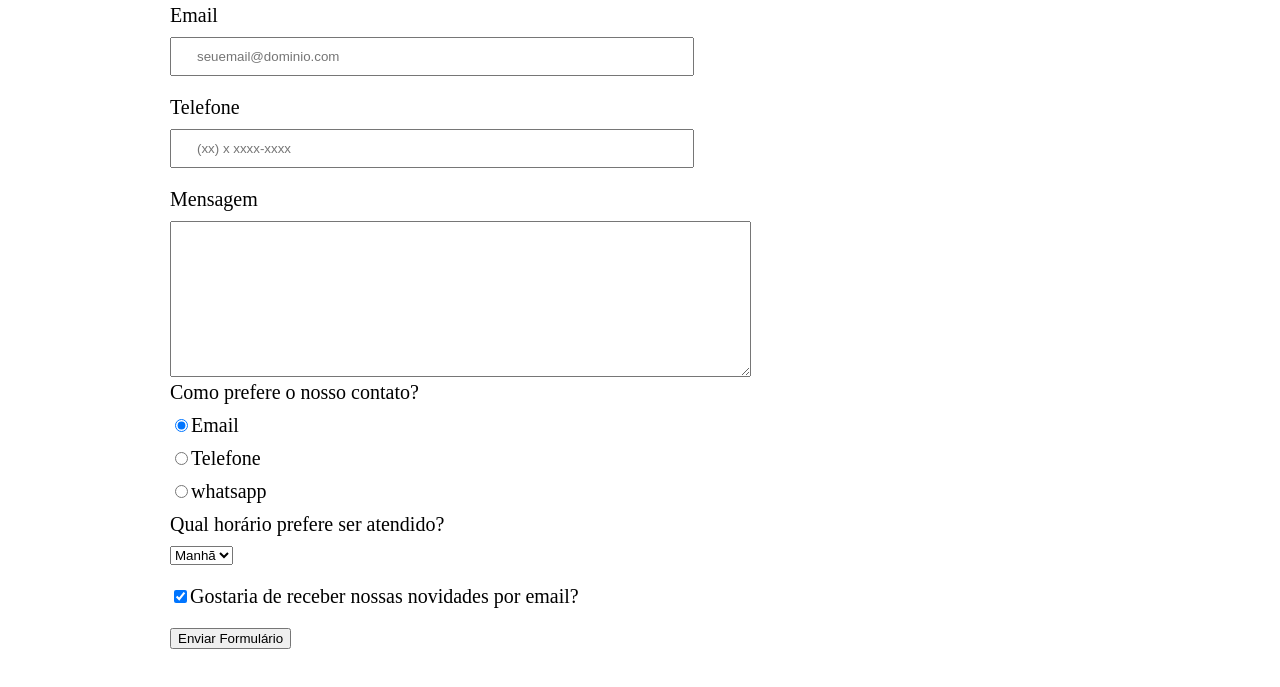
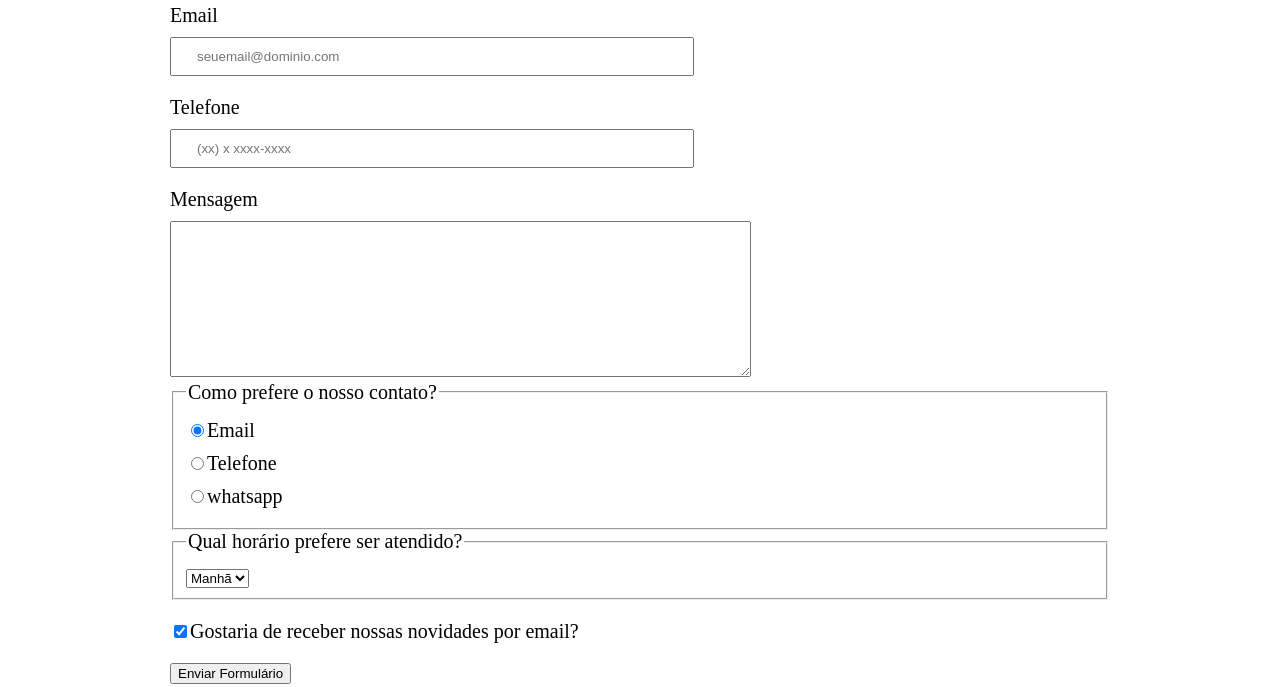
Before and after one commit to vivianerosario/Project-Barbearia-Alura, a plain HTML site: page contatos.html in a window 1280 px wide. Shown: the part 477-1164 px from the top of the page. Drawn offline with Linux system fonts and the light colour scheme.

Commit message:
Improving semantics and placing image descriptions

```diff
--- a/contatos.html
+++ b/contatos.html
@@ -11,7 +11,7 @@
 <body>
     <header>
         <div class="caixa">
-            <h1><img src="logo.png" alt=""></h1>
+            <h1><img src="logo.png" alt="Logo da barbearia Alura"></h1>
             <nav>
                 <ul>
                     <li><a href="index.html">Home</a></li>
@@ -39,8 +39,8 @@
             <textarea name="" id="msg" cols="70" rows="10" required></textarea>
 
             <!-- Form com Checkbox -->
-            <div>
-                <p>Como prefere o nosso contato?</p>
+            <fieldset>
+                <legend>Como prefere o nosso contato?</legend>
                 <label for="radio-email"><input type="radio" value="email" id="radio-email" name="contato" checked>Email</label>
 
 
@@ -50,16 +50,16 @@
                 <label for="radio-whatsapp"><input type="radio" value="whatsapp" id="radio-whatsapp" name="contato">whatsapp</label>
 
 
-            </div>
+            </fieldset>
             <!-- Campo de seleção -->
-                <div>
-                    <p>Qual horário prefere ser atendido?</p>
+                <fieldset>
+                    <legend>Qual horário prefere ser atendido?</legend>
                     <select name="" id="">
                         <option value="">Manhã</option>
                         <option value="">Tarde</option>
                         <option value="">Noite</option>
                     </select>
-                </div>
+                </fieldset>
 
             <!-- Checkbox -->
                 <label for="check" class="checkbox"><input type="checkbox" id="check" checked>Gostaria de receber nossas novidades por email?</label>
@@ -70,7 +70,7 @@
     </main>
 
     <footer>
-        <img src="logo-branco.png" alt="">
+        <img src="logo-branco.png" alt="Logo da barbearia Alura">
         <p class="copyright">&copy;Copyright Barbearia Alura 2021</p>
     </footer>
 </body>
--- a/style-contatos.css
+++ b/style-contatos.css
@@ -42,7 +42,7 @@ form{
     margin: 40px 0;
 }
 
-form label, form p{
+form label, form legend{
     display: block;
     font-size: 20px;
     margin: 0 0 10px;
```
Also changed, not shown: produtos.html (+2 -2 lines).
